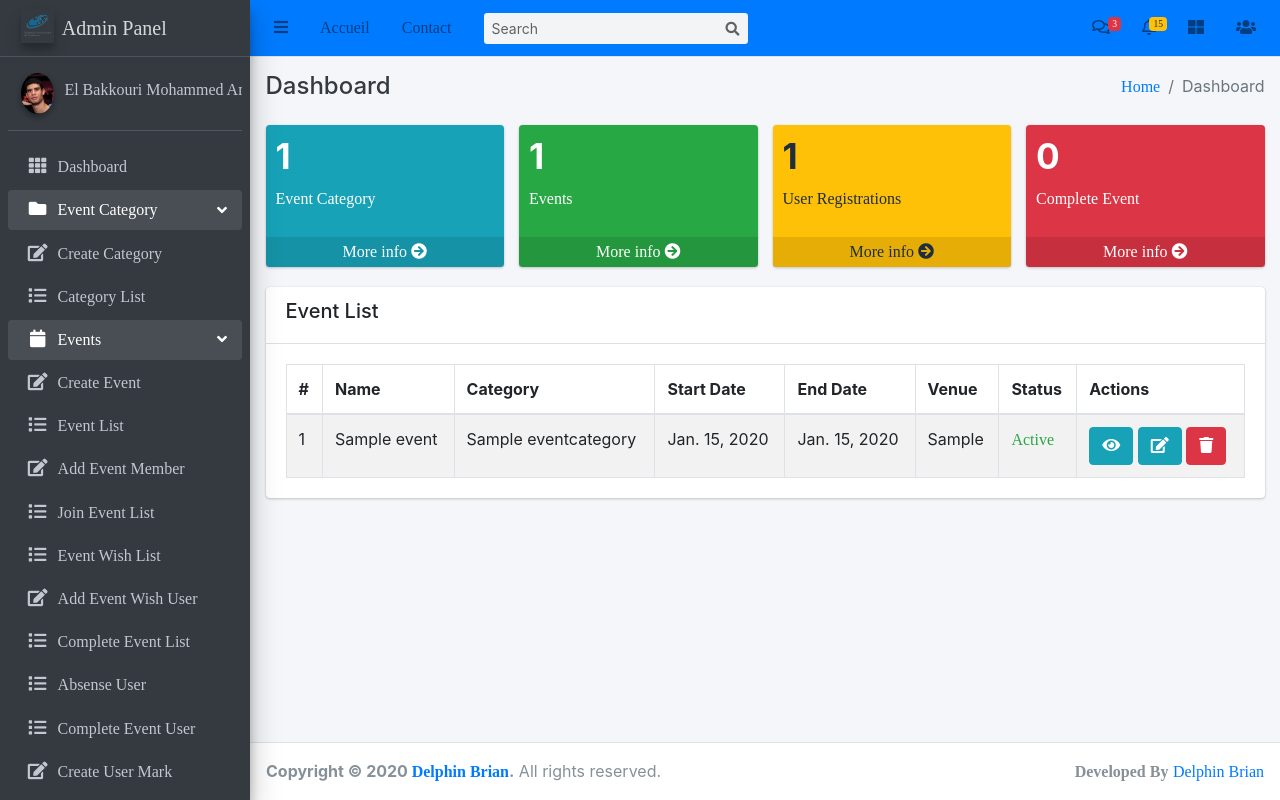
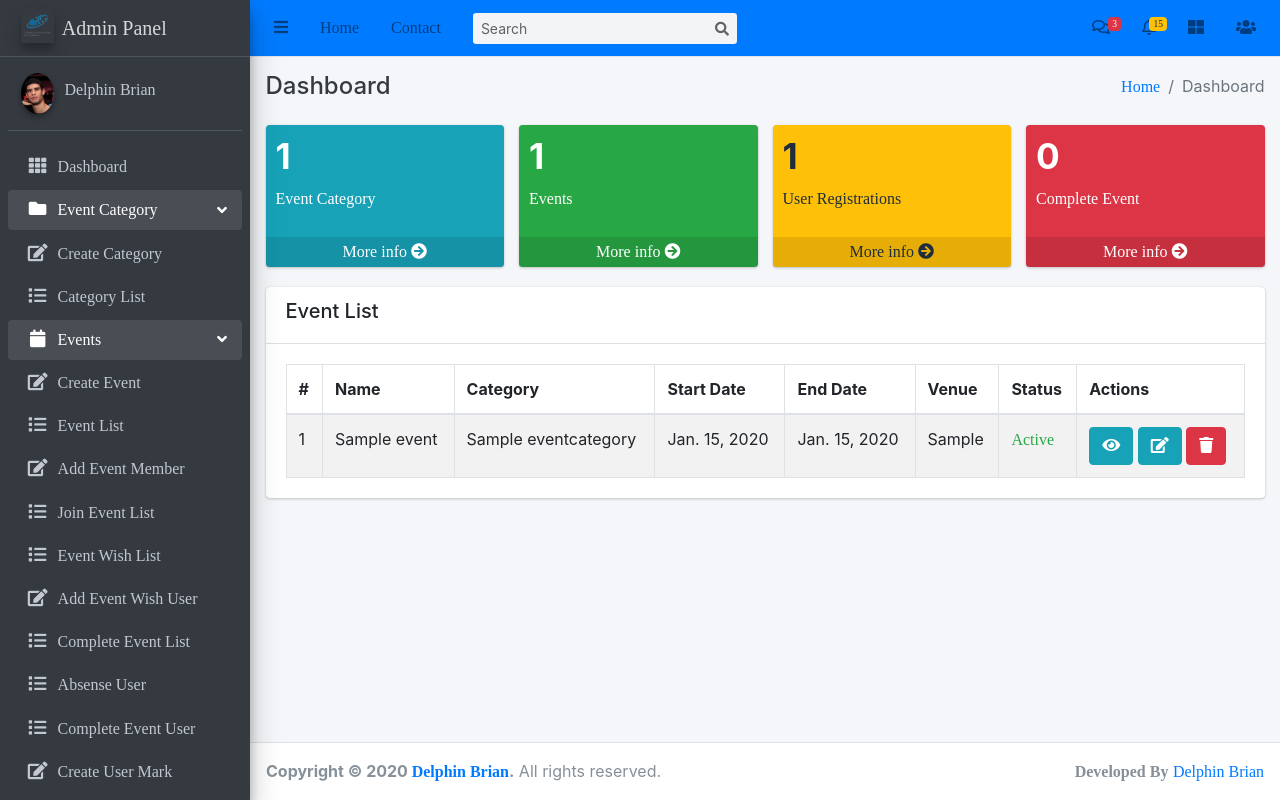
Before and after one commit to pre-sch/django-event-management, a Django app: page / in a window 1280 px wide. Run offline with Django 5.2, Linux system fonts and the light colour scheme; a user stored in the database is signed in; data comes from the database, SQL or seed files in the repository; tables that the repository leaves empty hold one stand-in row (values such as "Sample post"); some libraries are stand-ins or nearby versions; some web fonts are replaced.

Commit message:
user profile bugs

```diff
--- a/templates/base/navbar.html
+++ b/templates/base/navbar.html
@@ -7,7 +7,7 @@
         <a class="nav-link" data-widget="pushmenu" href="#" role="button"><i class="fas fa-bars"></i></a>
       </li>
       <li class="nav-item d-none d-sm-inline-block">
-        <a href="#" class="nav-link">Accueil</a>
+        <a href="#" class="nav-link">Home</a>
       </li>
       <li class="nav-item d-none d-sm-inline-block">
         <a href="#" class="nav-link">Contact</a>
--- a/templates/base/sidebar.html
+++ b/templates/base/sidebar.html
@@ -16,7 +16,7 @@
           <img src="{% static 'img/user.jpg' %}" class="img-circle elevation-2" alt="User Image">
         </div>
         <div class="info">
-          <a href="#" class="d-block">El Bakkouri Mohammed Amine</a>
+          <a href="#" class="d-block">Delphin Brian</a>
         </div>
       </div>
 
```
